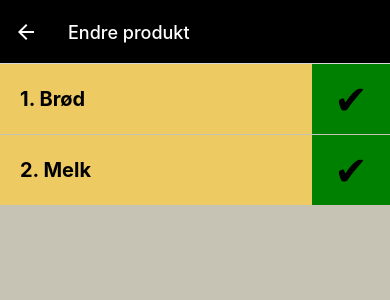
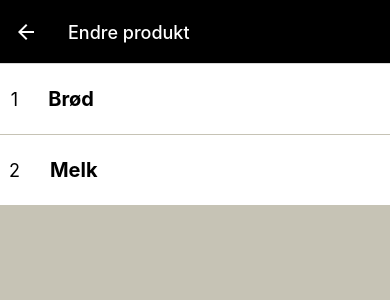
Before and after one commit to evenvagen/expo-shopping-list, a React Native app: screen /EditShoppingListItem in a window 390 px wide. Shown: the top 300 px of the page. Built offline with nearby package versions, Linux system fonts and the light colour scheme.

Commit message:
edit shoppingitems

```diff
--- a/src/pages/EditShoppingListItemScreen.js
+++ b/src/pages/EditShoppingListItemScreen.js
@@ -1,4 +1,4 @@
-import { View, FlatList, StyleSheet, Text, TouchableOpacity } from 'react-native';
+import { View, FlatList, StyleSheet, Text, TouchableOpacity, TextInput } from 'react-native';
 import { useSelector, useDispatch } from 'react-redux';
 import { edit } from '../redux/actions/ShoppingListAction';
 
@@ -15,10 +15,11 @@ export function EditShoppingListItemScreen({ navigation }){
                 renderItem={( {item} ) => {
                    return (
                     <View style={styles.item}>
-                        <Text style={styles.text}>{item.id}. {item.name}</Text>
-                        <TouchableOpacity style={{width: '20%',height: '100%', backgroundColor: 'green', justifyContent: 'center', alignItems: 'center'}} onPress={() => dispatch(edit({id: item.id, name: 'Banan'}))}>
+                        <Text style={{fontSize: 18, marginRight: 10}}>{item.id}</Text>
+                        <TextInput style={styles.input} value={item.name} onChangeText={text => dispatch(edit({id: item.id, name: text}))} />
+                        {/* <TouchableOpacity style={{width: '20%',height: '100%', backgroundColor: 'green', justifyContent: 'center', alignItems: 'center'}}>
                             <Text style={{fontSize: 40}}>✔</Text>
-                        </TouchableOpacity>
+                        </TouchableOpacity> */}
                     </View>
                    )
                 }}
@@ -32,14 +33,16 @@ const styles = StyleSheet.create({
         height: 70,
         justifyContent: 'center',
         alignItems: 'center',
-        backgroundColor: '#EDCB62',
+        backgroundColor: '#fff',
         marginBottom: 1,
         flexDirection: 'row',
     },
-    text: {
+    input: {
         fontSize: 20,
         fontWeight: 'bold',
-        width: '80%',
-        paddingLeft: 20
+        width: '90%',
+        paddingLeft: 20,
+        backgroundColor: '#fff',
+        height: '100%'
     }
 })
```
